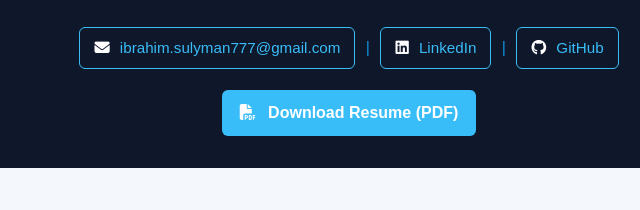
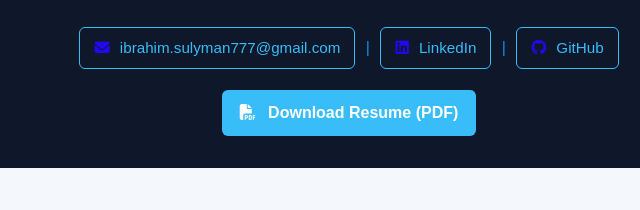
Before and after one commit to Thcosmonaut77/RESUME-SITE, a website: page index.html in a window 1280 px wide. Shown: the part 510-720 px from the top of the page, 291-931 px from the left. Drawn offline with nearby package versions, Linux system fonts and the light colour scheme.

Commit message:
updated style.css

```diff
--- a/css/style.css
+++ b/css/style.css
@@ -50,7 +50,7 @@ header .contact a:hover {
 }
 header .contact i {
   margin-right: 6px;
-  color: #fff;
+  color: #2009f0;
 }
 
 /* Sections */
```
